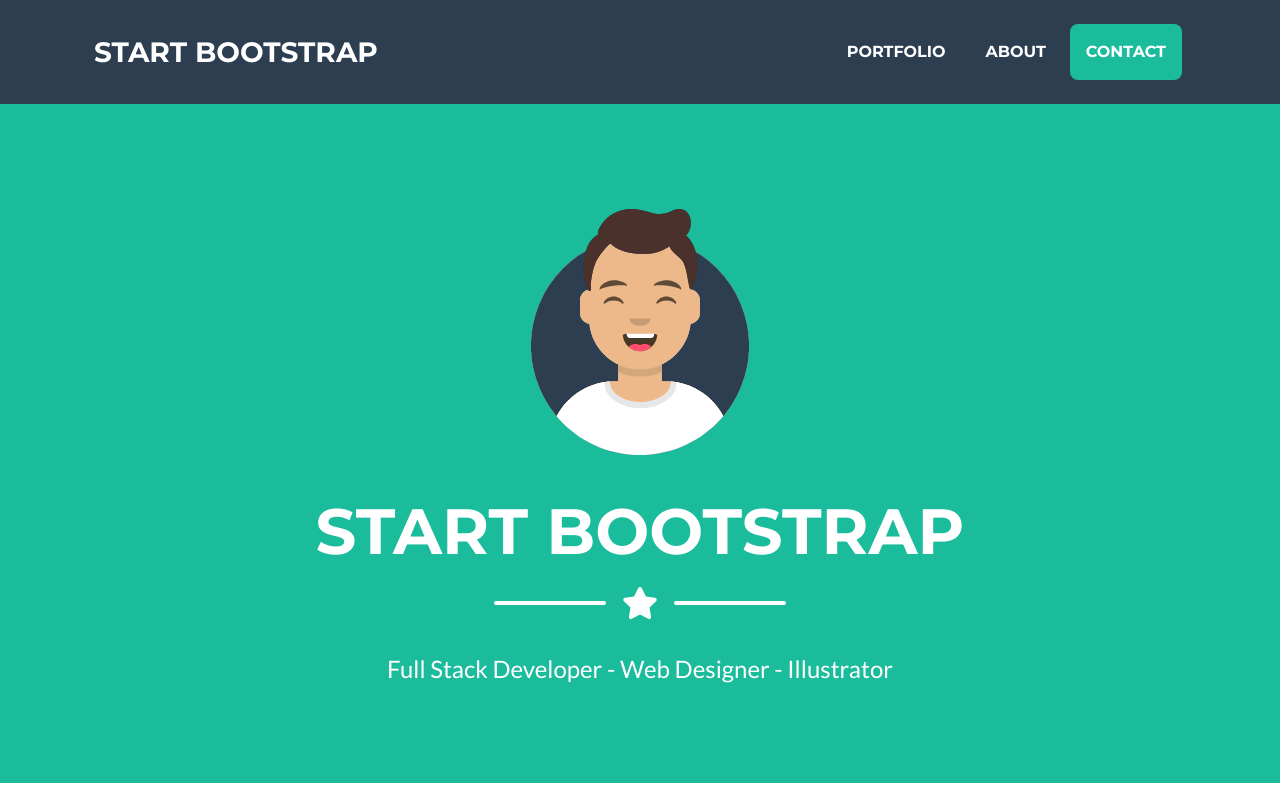
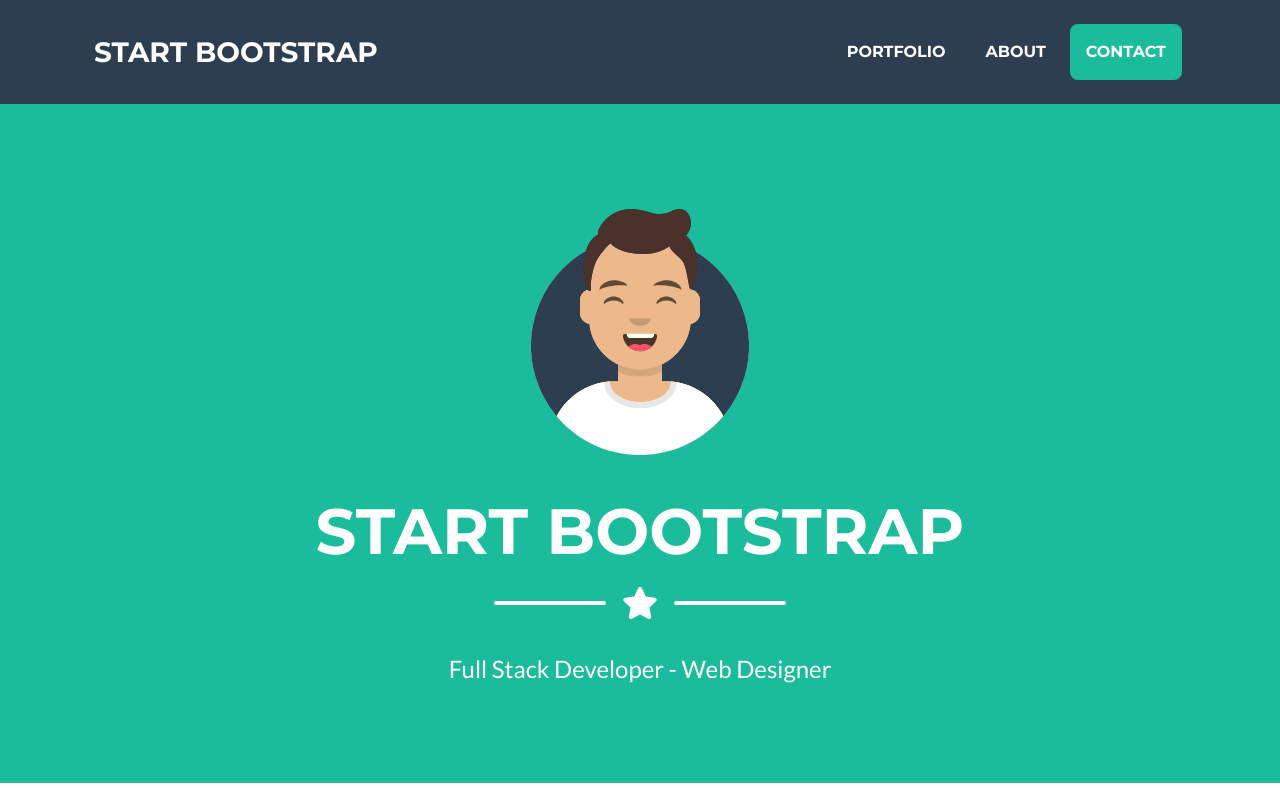
Before and after one commit to abhatt014/portfolio, a plain HTML site: page index.html in a window 1280 px wide. Shown: the top 800 px of the page. Drawn offline with nearby package versions, Linux system fonts and the light colour scheme.

Commit message:
updated index
removed unwated skill

```diff
--- a/index.html
+++ b/index.html
@@ -48,7 +48,7 @@
                     <div class="divider-custom-line"></div>
                 </div>
                 <!-- Masthead Subheading-->
-                <p class="masthead-subheading font-weight-light mb-0">Full Stack Developer - Web Designer - Illustrator</p>
+                <p class="masthead-subheading font-weight-light mb-0">Full Stack Developer - Web Designer </p>
             </div>
         </header>
         <!-- Portfolio Section-->
```
